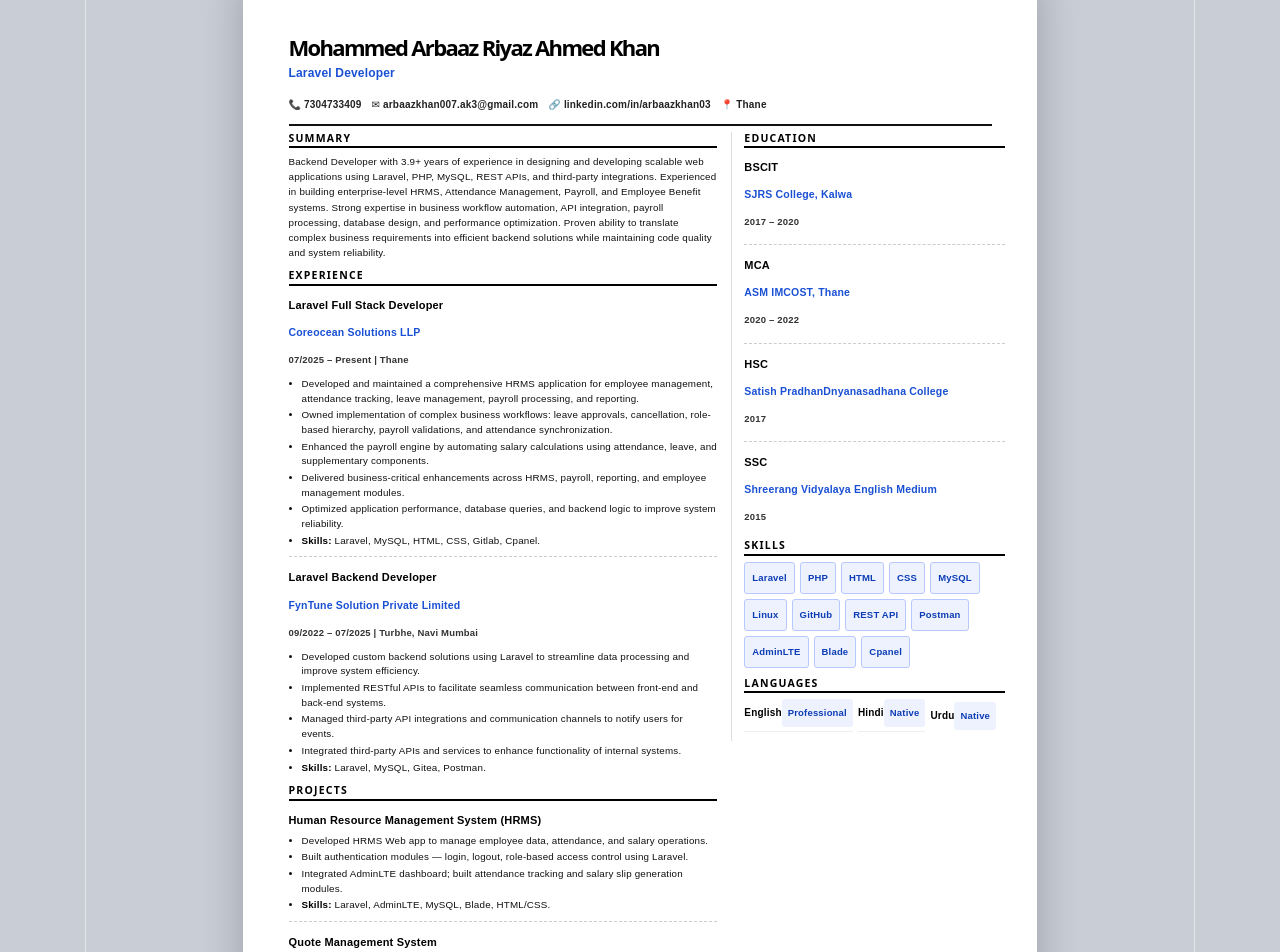
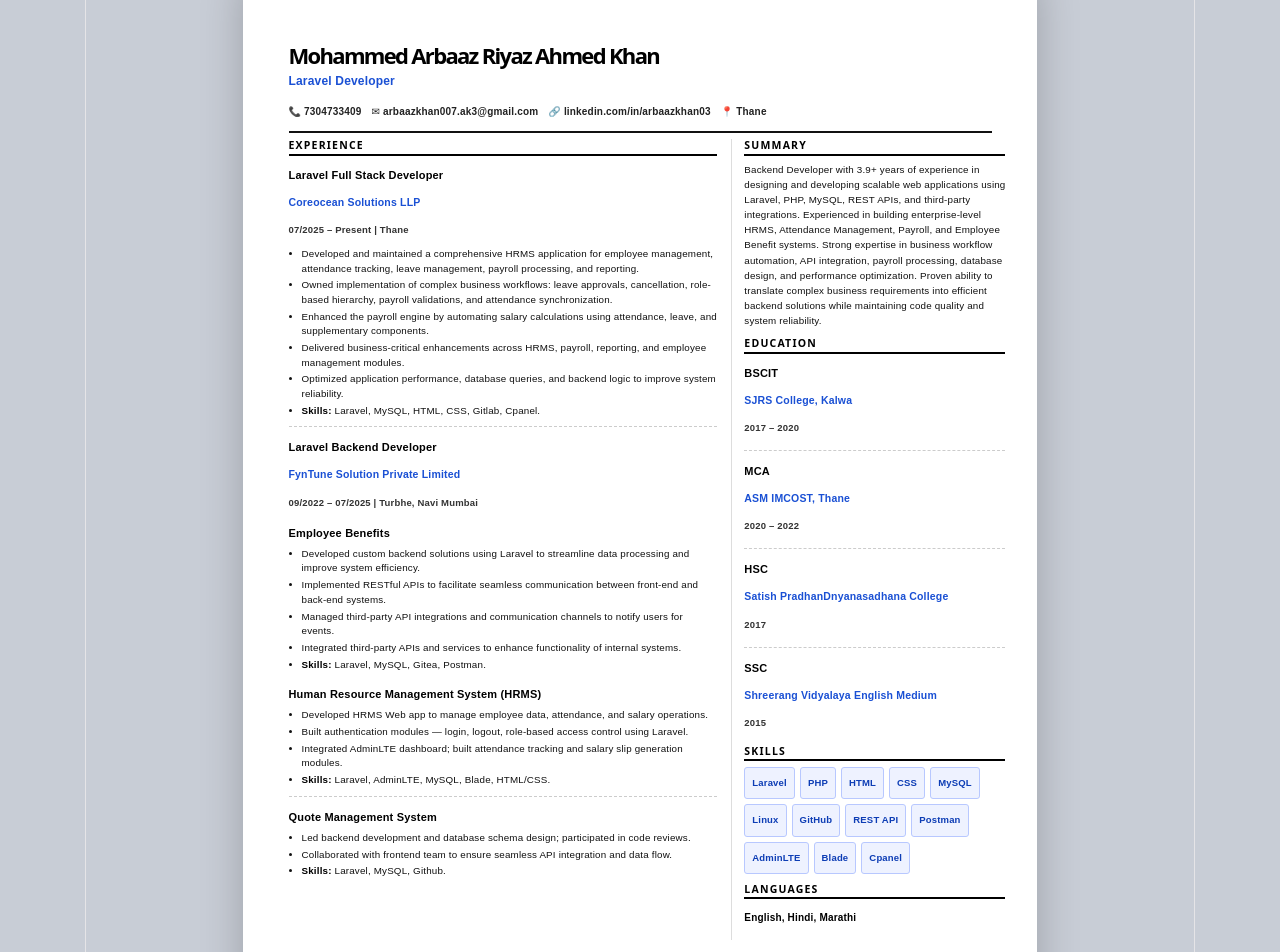
Before and after one commit to arbazz03/my-resume, a React (Vite) app: page / in a window 1280 px wide. Shown: the part 100-1052 px from the top of the page. Built offline with nearby package versions, Linux system fonts and the light colour scheme.

Commit message:
Final fixes

```diff
--- a/src/components/ResumePreview.jsx
+++ b/src/components/ResumePreview.jsx
@@ -12,10 +12,11 @@ export default function ResumePreview() {
     try {
       const html2canvas = (await import("html2canvas")).default;
       const canvas = await html2canvas(resumeRef.current, {
-        scale: 3,
+        scale: 4, // better quality for A4
         useCORS: true,
         backgroundColor: "#ffffff",
-        logging: false,
+        width: resumeRef.current.offsetWidth,
+        height: resumeRef.current.offsetHeight,
       });
       const link = document.createElement("a");
       link.download = "Mohammed_Arbaaz_Resume.png";
@@ -34,43 +35,29 @@ export default function ResumePreview() {
   setDownloadingPdf(true);
   try {
     const html2canvas = (await import("html2canvas")).default;
-      const { jsPDF }   = await import("jspdf");
+    const { jsPDF } = await import("jspdf");
 
     const el = resumeRef.current;
 
-      // Capture ONLY the visible rendered size — not scrollHeight
-      const rect = el.getBoundingClientRect();
     const canvas = await html2canvas(el, {
       scale: 3,
       useCORS: true,
       backgroundColor: "#ffffff",
-        logging: false,
-        width: rect.width,
-        height: rect.height,        // exact rendered height, no extra space
-        windowWidth: rect.width,
-        windowHeight: rect.height,
     });
 
     const imgData = canvas.toDataURL("image/png");
 
-      // Convert px to mm: 1px = 0.264583mm at 96dpi
-      const pxToMm = 0.264583;
-      const contentW = rect.width  * pxToMm;   // should be ~210mm
-      const contentH = rect.height * pxToMm;   // actual content height in mm
+    const pdf = new jsPDF("p", "mm", "a4");
 
-      // Create PDF exactly the size of the content (no blank space)
-      const pdf = new jsPDF({
-        orientation: "portrait",
-        unit: "mm",
-        format: [contentW, contentH],   // custom page size = exact content
-        compress: true,
-      });
+    const pdfWidth = 210;
+    const pdfHeight = 297;
 
-      pdf.addImage(imgData, "PNG", 0, 0, contentW, contentH);
+    pdf.addImage(imgData, "PNG", 0, 0, pdfWidth, pdfHeight);
+
     pdf.save("Mohammed_Arbaaz_Resume.pdf");
   } catch (err) {
     console.error("PDF download failed:", err);
-      alert("PDF download failed.\nnpm install html2canvas jspdf");
+    alert("PDF download failed");
   }
   setDownloadingPdf(false);
 };
@@ -116,19 +103,6 @@ export default function ResumePreview() {
             <div className="r-left">
 
               {/* SUMMARY — ATS keyword-rich paragraph */}
-              <section className="r-section">
-                <h2 className="r-section-title">Summary</h2>
-                <p className="r-body-text">
-                  Backend Developer with 3.9+ years of experience in designing and developing
-                  scalable web applications using Laravel, PHP, MySQL, REST APIs, and third-party
-                  integrations. Experienced in building enterprise-level HRMS, Attendance
-                  Management, Payroll, and Employee Benefit systems. Strong expertise in business
-                  workflow automation, API integration, payroll processing, database design, and
-                  performance optimization. Proven ability to translate complex business
-                  requirements into efficient backend solutions while maintaining code quality
-                  and system reliability.
-                </p>
-              </section>
 
               {/* EXPERIENCE */}
               <section className="r-section">
@@ -152,6 +126,7 @@ export default function ResumePreview() {
                   <h4 className="r-job-title">Laravel Backend Developer</h4>
                   <p className="r-company">FynTune Solution Private Limited</p>
                   <small className="r-meta">09/2022 – 07/2025 | Turbhe, Navi Mumbai</small>
+                  <h4 className="r-job-title">Employee Benefits</h4>
                   <ul className="r-list">
                     <li>Developed custom backend solutions using Laravel to streamline data processing and improve system efficiency.</li>
                     <li>Implemented RESTful APIs to facilitate seamless communication between front-end and back-end systems.</li>
@@ -164,7 +139,6 @@ export default function ResumePreview() {
 
               {/* PROJECTS */}
               <section className="r-section">
-                <h2 className="r-section-title">Projects</h2>
 
                 <div className="r-job">
                   <h4 className="r-job-title">Human Resource Management System (HRMS)</h4>
@@ -189,6 +163,20 @@ export default function ResumePreview() {
 
             {/* ════ RIGHT COLUMN ════ */}
             <div className="r-right">
+
+              <section className="r-section">
+                <h2 className="r-section-title">Summary</h2>
+                <p className="r-body-text">
+                  Backend Developer with 3.9+ years of experience in designing and developing
+                  scalable web applications using Laravel, PHP, MySQL, REST APIs, and third-party
+                  integrations. Experienced in building enterprise-level HRMS, Attendance
+                  Management, Payroll, and Employee Benefit systems. Strong expertise in business
+                  workflow automation, API integration, payroll processing, database design, and
+                  performance optimization. Proven ability to translate complex business
+                  requirements into efficient backend solutions while maintaining code quality
+                  and system reliability.
+                </p>
+              </section>
 
               {/* EDUCATION */}
               <section className="r-section">
@@ -236,19 +224,25 @@ export default function ResumePreview() {
               {/* LANGUAGES */}
               <section className="r-section">
                 <h2 className="r-section-title">Languages</h2>
+
+                <div className="r-lang-list">
+                  {["English", "Hindi", "Marathi"].join(", ")}
+                </div>
+              </section>
+              {/* <section className="r-section">
+                <h2 className="r-section-title">Languages</h2>
                 <div className="r-lang-list">
                   {[
-                    ["English", "Professional"],
-                    ["Hindi",   "Native"],
-                    ["Urdu",    "Native"],
+                    ["English," ],
+                    ["Hindi," ],
+                    ["Marathi." ],
                   ].map(([lang, level]) => (
                     <div className="r-lang-item" key={lang}>
                       <span className="r-lang-name">{lang}</span>
-                      <span className="r-lang-level">{level}</span>
                     </div>
                   ))}
                 </div>
-              </section>
+              </section> */}
             </div>
           </div>
         </div>
--- a/src/styles/resume.css
+++ b/src/styles/resume.css
@@ -80,12 +80,18 @@ body {
 */
 .resume-page {
   width: 210mm;
-  height: 297mm;           /* hard A4 height — forces 1 page */
-  overflow: hidden;        /* clips if content slightly overflows */
+  min-height: 297mm;     /* IMPORTANT: use min-height instead of fixed height */
   background: #ffffff;
-  padding: 8mm 12mm 6mm 12mm;   /* tight margins = more content space */
+
+  /* Better print-safe margins */
+  padding: 10mm 12mm;
+
   box-shadow: 0 6px 40px rgba(0,0,0,0.22);
-  text-align: left;
+
+  box-sizing: border-box;
+
+  /* Prevent clipping issues */
+  overflow: hidden;
 }
 
 /* ─── HEADER ──────────────────────────────────── */
@@ -263,10 +269,11 @@ body {
 
 /* ─── LANGUAGES ───────────────────────────────── */
 .r-lang-list {
-  display: flex;
-  flex-direction: row;
-  flex-wrap: wrap;
-  gap: 5px;
+  font-size: 10px;
+  font-weight: 700;
+  color: #000;
+  text-align: left;
+  white-space: nowrap;
 }
 
 .r-lang-item {
```
Lines whose indentation alone changed are shown as unchanged.
